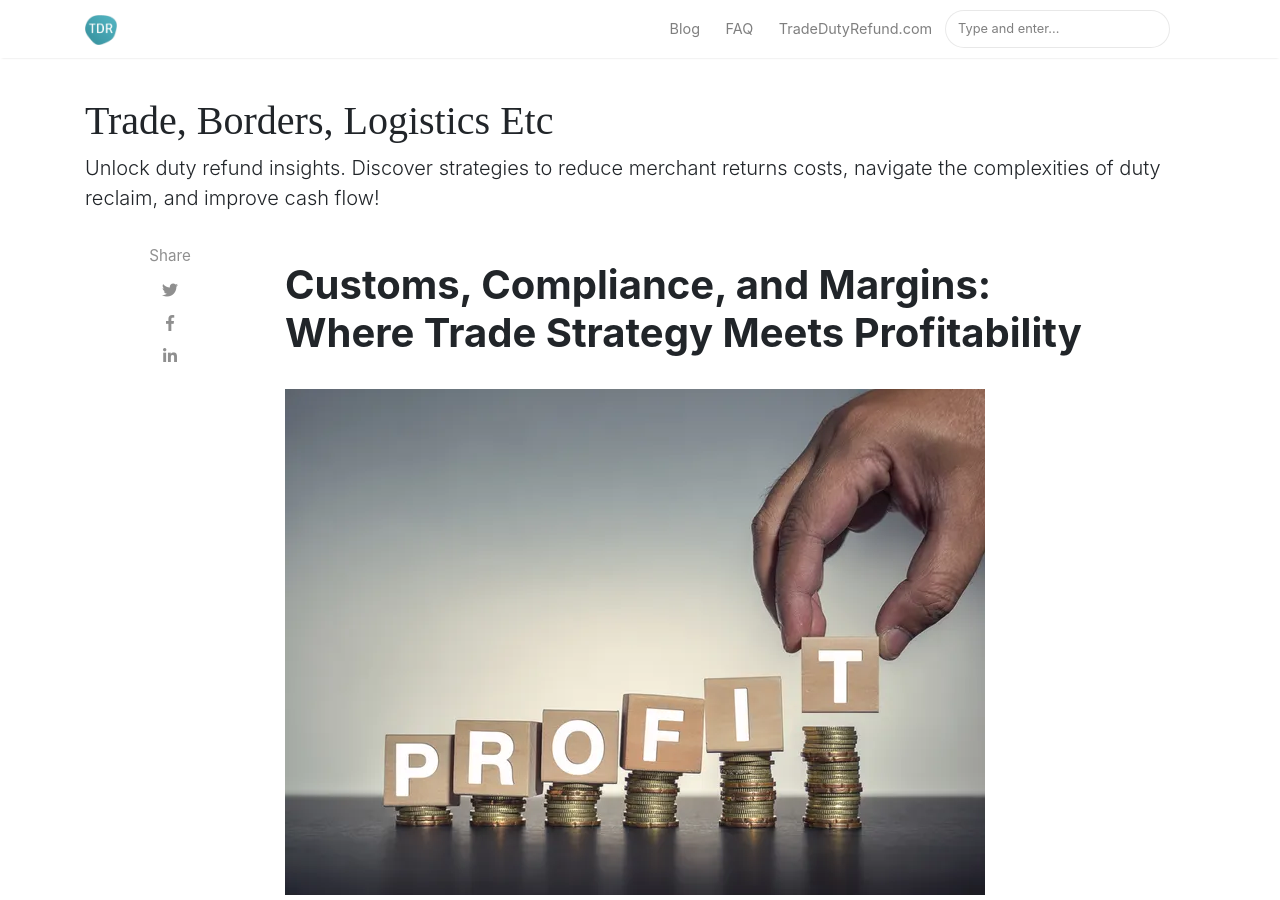
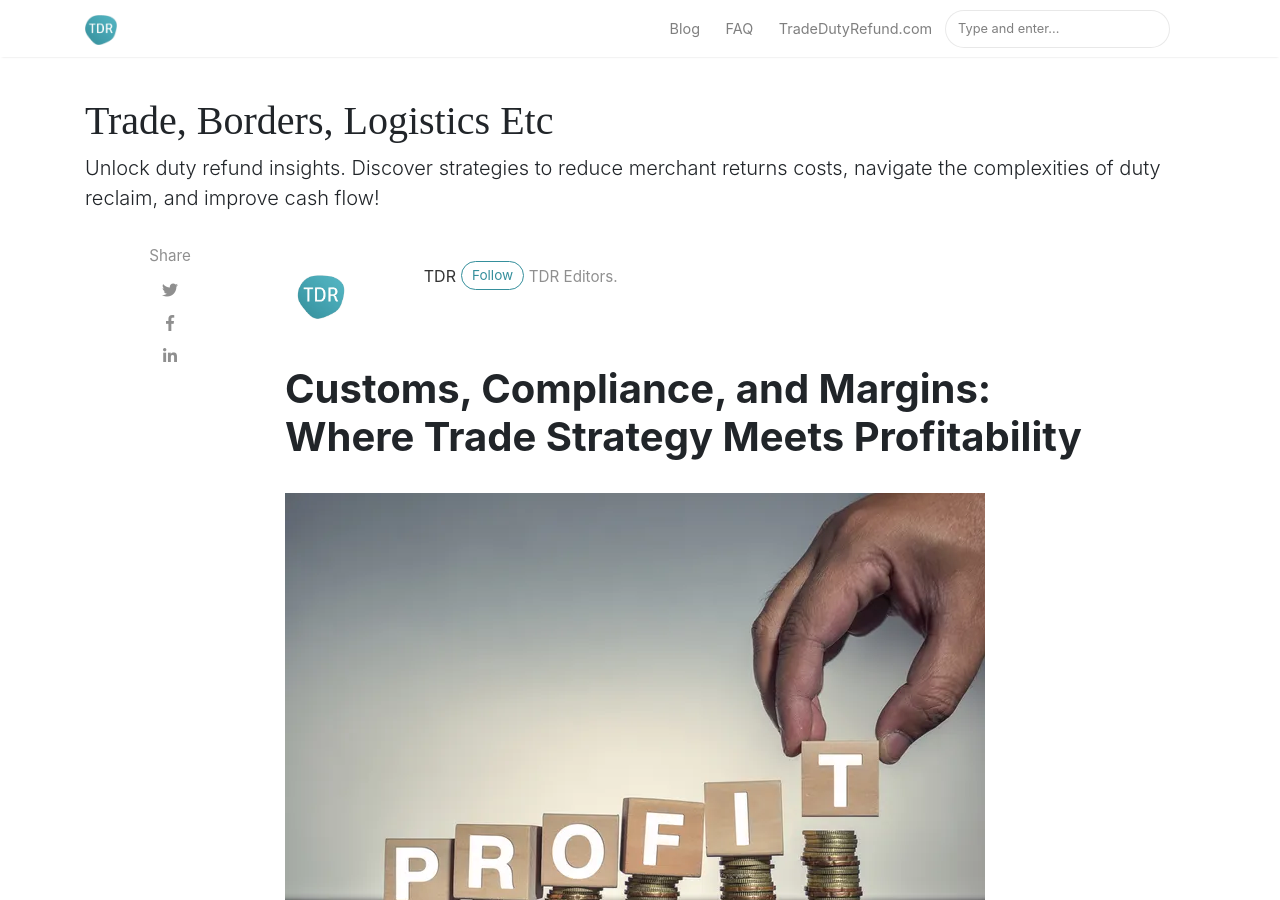
Before and after one commit to madeInLagny/TDR-EN-BLOG, a Jekyll site: the page built from _posts/2025-06-22-customs-compliance-and-margins-where-trade-strategy-meets-profitability.md, in a window 1280 px wide and 900 px high. Built offline with Jekyll 4.4.1, drawn with Linux system fonts in a browser that asks for light colours; nearby versions of some CDN libraries; some web fonts are replaced; comment, search, counter and statistics services are not loaded.

Commit message:
Author Description and Avatar added

```diff
--- a/_config.yml
+++ b/_config.yml
@@ -13,23 +13,22 @@ permalink: /:title/
 
 # Authors
 authors:
-  Jocelyn:
-    name: Jocelyn
-    display_name: Jocelyn
-    gravatar: e56154546cf4be74e393c62d1ae9f9d4
+  TDR:
+    name: TDR
+    display_name: TDR
+    avatar: assets/images/authors/TDR.webp
     email: contact@tradedutyrefund.com
     web: https://tradedutyrefund.com
-    # twitter: https://twitter.com/wowthemesnet
-    description: Author of Trade Duty Refund Blog.
-  # john:
-    # name: John
-    # display_name: John
-    # avatar: 'assets/images/avatar.png'
-    # gravatar: b1cc14991db7a456fcd761680bbc8f81
-    # email: wowthemesnet@gmail.com
-    # web: https://www.wowthemes.net
-    # twitter: https://twitter.com/wowthemesnet
-    # description: "This is the author box. Write a short description of the author here. You are currently previewing Mediumish demo, a Jekyll template compatible with Github pages."
+    twitter: https://linkedIn.com/wowthemesnet
+    description: TDR Editors.
+  Mark:
+    name: Mark Neville
+    display_name: Mark Neville
+    avatar: assets/images/authors/mark.webp
+    email: mkneville@itctradelaw.com
+    web: https://itctradelaw.com
+    twitter: https://www.linkedin.com/in/mark-neville-a0016521/
+    description: "Mark Neville is Principal of International Trade Counsellors. He has considerable experience in the field of international trade and customs affairs and international commercial transactions. He has successfully advised numerous United States and foreign-based companies on strategic matters of planning, compliance and enhanced efficiencies."
 
 # Plugins
 plugins:
--- a/_includes/featuredbox.html
+++ b/_includes/featuredbox.html
@@ -38,7 +38,7 @@
                                 {% if author.avatar %}
                                 <img class="author-thumb" src="{{site.baseurl}}/{{ author.avatar }}" alt="{{ author.display_name }}">
                                 {% else %}
-                                <img class="author-thumb" src="https://www.gravatar.com/avatar/{{ author.gravatar }}?s=250&d=mm&r=x" alt="{{ author.display_name }}">
+                                <img class="author-thumb" src="{{ author.avatar }}" alt="{{ author.display_name }}">
                                 {% endif %}
                                 </span>
                                 <span class="author-meta">
--- a/_includes/postbox.html
+++ b/_includes/postbox.html
@@ -34,7 +34,7 @@
                 {% if author.avatar %}
                 <img class="author-thumb" src="{{site.baseurl}}/{{ author.avatar }}" alt="{{ author.display_name }}">
                 {% else %}
-                <img class="author-thumb" src="https://www.gravatar.com/avatar/{{ author.gravatar }}?s=250&d=mm&r=x" alt="{{ author.display_name }}">
+                <img class="author-thumb" src="{{ author.avatar }}" alt="{{ author.display_name }}">
                 {% endif %}
                 </span>
                 <span class="author-meta">
--- a/_layouts/post.html
+++ b/_layouts/post.html
@@ -28,7 +28,7 @@ post_class: post-template
                         {% if author.avatar %}
                         <img class="author-thumb" src="{{site.baseurl}}/{{ author.avatar }}" alt="{{ author.display_name }}">
                         {% else %}
-                        <img class="author-thumb" src="https://www.gravatar.com/avatar/{{ author.gravatar }}?s=250&d=mm&r=x" alt="{{ author.display_name }}">
+                        <img class="author-thumb" src="{{ author.avatar }}" alt="{{ author.display_name }}">
                         {% endif %}
                     </div>
                     <div class="col-xs-12 col-md-9 col-lg-10 text-center text-md-left">
--- a/_layouts/post_no_image.html
+++ b/_layouts/post_no_image.html
@@ -28,7 +28,7 @@ post_class: post-template
                         {% if author.avatar %}
                         <img class="author-thumb" src="{{site.baseurl}}/{{ author.avatar }}" alt="{{ author.display_name }}">
                         {% else %}
-                        <img class="author-thumb" src="https://www.gravatar.com/avatar/{{ author.gravatar }}?s=250&d=mm&r=x" alt="{{ author.display_name }}">
+                        <img class="author-thumb" src="{{ author.avatar }}" alt="{{ author.display_name }}">
                         {% endif %}
                     </div>
                     <div class="col-xs-12 col-md-9 col-lg-10 text-center text-md-left">
--- a/_posts/2025-06-22-customs-compliance-and-margins-where-trade-strategy-meets-profitability.md
+++ b/_posts/2025-06-22-customs-compliance-and-margins-where-trade-strategy-meets-profitability.md
@@ -12,6 +12,7 @@ categories:
   ]
 image: assets/images/20250622-1.webp
 comments: false
+author: TDR
 ---
 
 > As a customs and trade compliance professional with decades of experience in the sector, I've seen firsthand how customs duties can make or break profit margins. Whether you're importing raw materials or finished goods, understanding how customs impacts your bottom line is essential to business survival.
```
Also changed, not shown: assets/images/authors/Mark.webp (added), assets/images/authors/TDR.webp (added).
